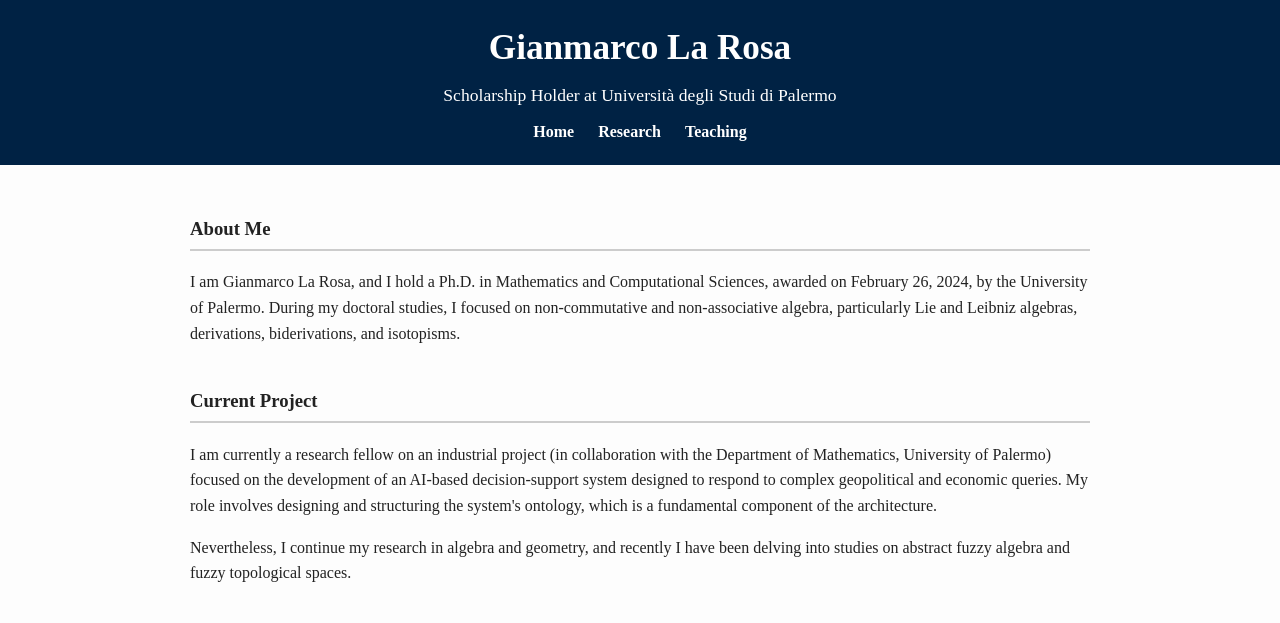
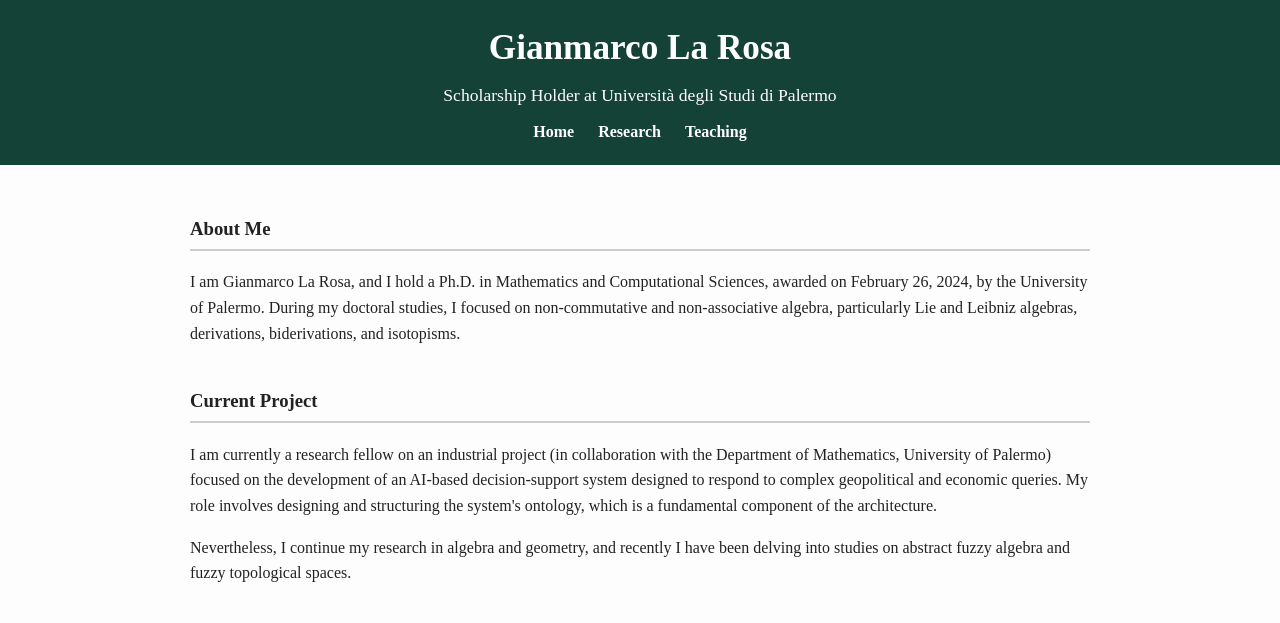
Before and after one commit to gianmarcolarosa/gianmarcolarosa.github.io, a plain HTML site: page index.html in a window 1280 px wide. Shown: the top 623 px of the page. Drawn offline with Linux system fonts and the light colour scheme; a web font is replaced by a local one.

Commit message:
Update style.css

```diff
--- a/style.css
+++ b/style.css
@@ -8,7 +8,7 @@ body {
 }
 
 header {
-  background-color: #002244;
+  background-color: #154236;
   color: #fff;
   padding: 20px;
   text-align: center;
```
